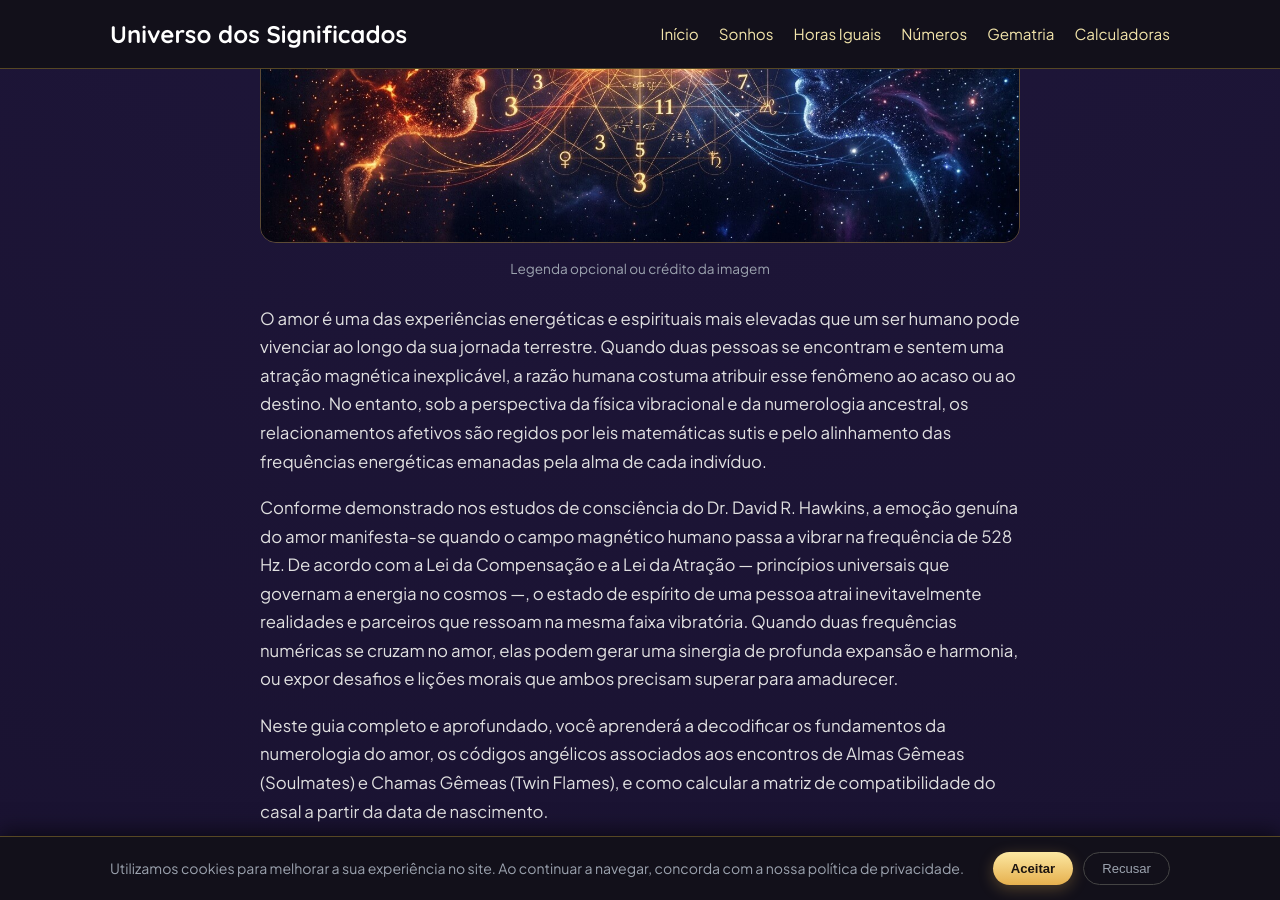
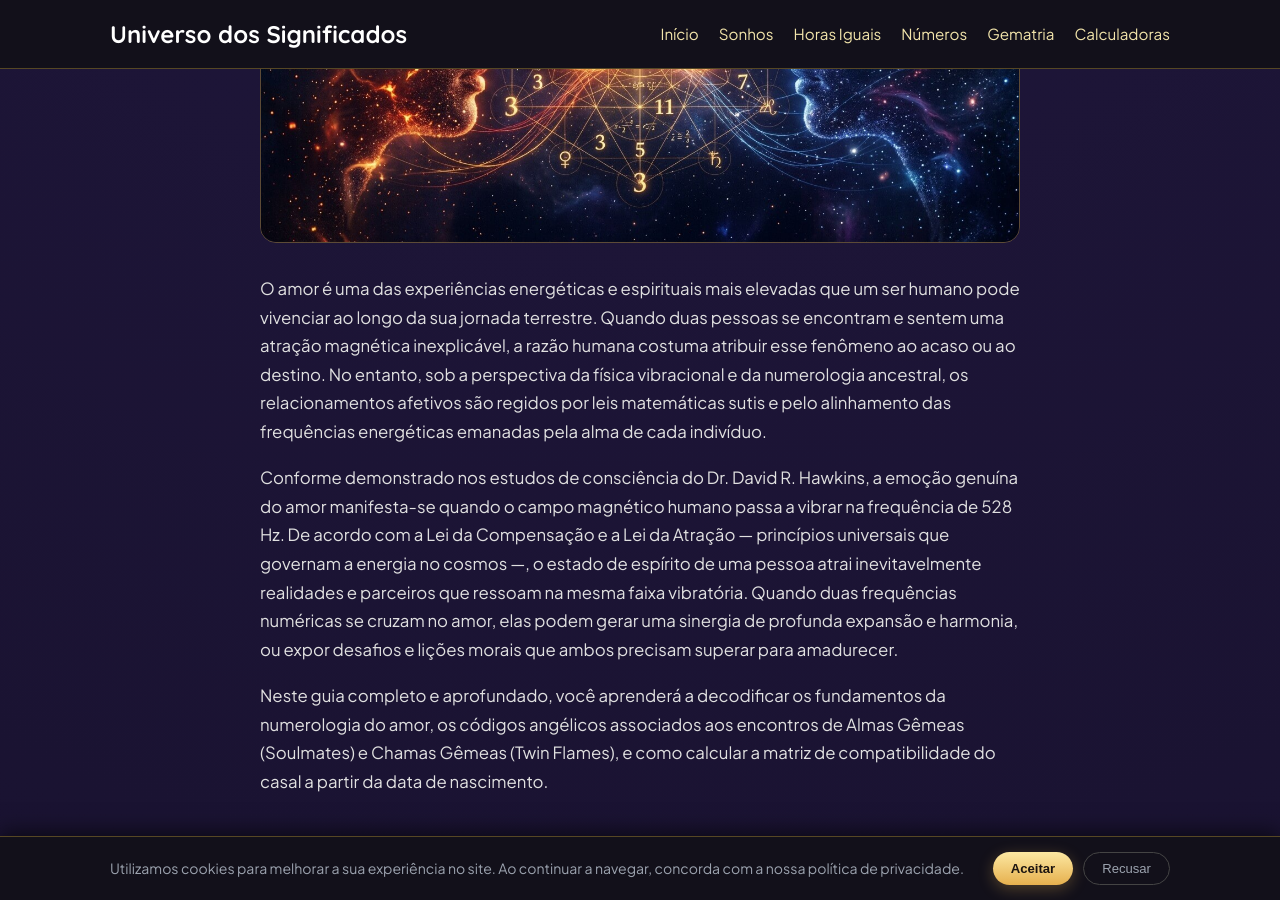
Before and after one commit to dreams-num/portal-significados, a Jekyll site: the page built from _posts/2026-09-23-Amor-e-Compatibilidade-de-Casais.md, in a window 1280 px wide and 900 px high, scrolled down 557 px. Built offline with Jekyll 4.4.1, drawn with Linux system fonts in a browser that asks for light colours.

Commit message:
Update 2026-09-23-Amor-e-Compatibilidade-de-Casais.md

```diff
--- a/_posts/2026-09-23-Amor-e-Compatibilidade-de-Casais.md
+++ b/_posts/2026-09-23-Amor-e-Compatibilidade-de-Casais.md
@@ -12,8 +12,7 @@ category_name: "numeros"
 # Numerologia do Amor e Matriz de Compatibilidade de Casais: Chamas Gêmeas, Almas Gêmeas e Conexões de Destino
 
 <figure style="margin: 25px 0; text-align: center;">
-<img src="{{ '/assets/images/casais-compativeis.jpg' | relative_url }}" alt="Numerologia do Amor e Matriz de Compatibilidade de   Casais: Chamas Gêmeas, Almas Gêmeas e Conexões de Destino" style="max-width: 100%; border-radius: 16px; border: 1px solid var(--border-color);">
-<figcaption style="font-size: 0.85rem; color: var(--text-muted); margin-top: 8px;">Legenda opcional ou crédito da imagem</figcaption>
+   <img src="{{ '/assets/images/casais-compativeis.jpg' | relative_url }}" alt="Numerologia do Amor e Matriz de Compatibilidade de   Casais: Chamas Gêmeas, Almas Gêmeas e Conexões de Destino" style="max-width: 100%; border-radius: 16px; border:      1px solid var(--border-color);">
 </figure>
 
 
```
